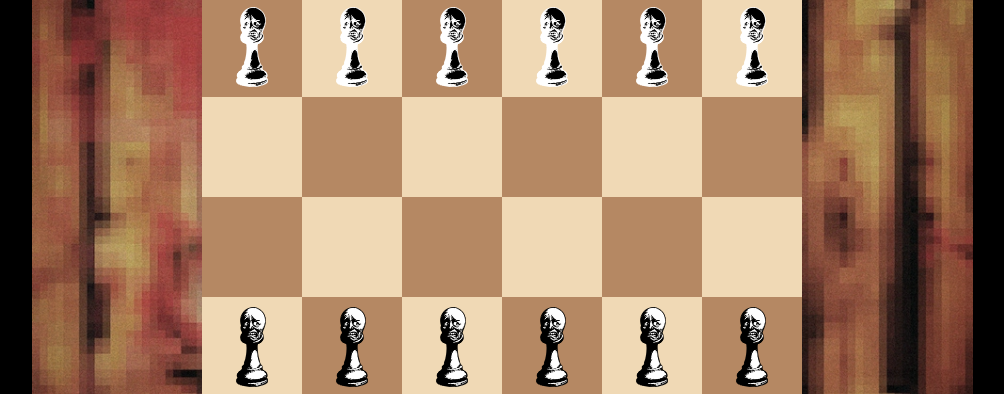
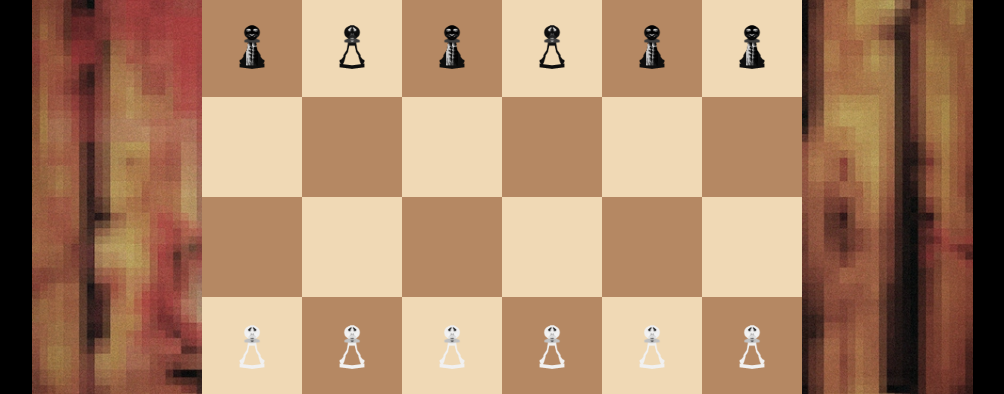
Before and after one commit to liviolauper/01-my-little-pawny, a website built with Parcel: page src/index.html in a window 1280 px wide. Shown: the part 203-597 px from the top of the page, without its empty margins (138-1142 px from the left). Built offline with nearby package versions, Linux system fonts and the light colour scheme.

Commit message:
img-if-weakorstrong

```diff
--- a/src/css/main.css
+++ b/src/css/main.css
@@ -38,8 +38,8 @@
 }
 
 .place img {
-  height: 10vh;
-  width: 10vh;
+  height: 6vh;
+  width: 6vh;
   object-fit: contain;
   pointer-events: none;
 }
--- a/src/js/main.js
+++ b/src/js/main.js
@@ -539,9 +539,15 @@ function onPlaceClick(index) { // réagit au clic sur une case
   clearSelection(); // clic ailleurs, on désélectionne
 }
 
+function onLevel() { // réagit au changement de difficulté
+  if (started) return; // partie déjà lancée, le niveau est figé
+  level = Number(levelSelect.value); // retient le niveau de l'adversaire
+  render(); // redessine les "i" du haut selon ce niveau
+}
+
 function onStart() { // montre les pièces concernées au clic du bouton
   if (started) return; // partie déjà lancée
-  level = Number(levelSelect.value); // retient le niveau de l'adversaire
+  onLevel(); // fige le niveau affiché dans le menu
   setup.classList.add('hidden'); // les réglages laissent la place à la suite
   showHints(pawnsOf(BOTTOM)); // encadre en vert les "i" du joueur
   setTimeout(openPopup, 1200); // laisse le temps de les repérer
@@ -557,20 +563,39 @@ function onMood(event) { // lance la partie une fois l'humeur choisie
   started = true; // la partie est en cours
   popup.classList.add('hidden'); // referme la fenêtre de choix
   clearHints(); // retire les encadrés verts
+  render(); // redessine avec les images de l'attribut choisi
   if (turn === TOP) setTimeout(playTop, 1000); // le haut est blanc, il joue après une seconde
 }
 
 /* ---------- AFFICHAGE ---------- */
 
-// Images des pièces, rangées dans src/img et repérées depuis ce fichier.
+// Images des pièces, rangées dans src/img par couleur puis par attribut.
 const IMAGES = {
   i: { // le pion
-    white: new URL('../img/i_white.png', import.meta.url).href, // le "i" blanc
-    black: new URL('../img/i_black.png', import.meta.url).href, // le "i" noir
+    'c-white': { // pièces blanches
+      weak: new URL('../img/c-white/weak/i.png', import.meta.url).href, // peureux
+      strong: new URL('../img/c-white/strong/i.png', import.meta.url).href, // vaillant
+    },
+    'c-black': { // pièces noires
+      weak: new URL('../img/c-black/weak/i.png', import.meta.url).href, // peureux
+      strong: new URL('../img/c-black/strong/i.png', import.meta.url).href, // vaillant
+    },
   },
 };
 
-function drawPiece(place, piece) { // pose une pièce dans une case
+const WEAK_COLUMNS = [1, 3]; // deuxième et quatrième colonne, où le niveau 2 reste faible
+
+function moodFolder(index, piece) { // dossier d'attribut d'une pièce
+  if (piece.side === BOTTOM) { // le bas suit l'attribut choisi par le joueur
+    return pawnMood === 'peureux' ? 'weak' : 'strong'; // peureux ou vaillant
+  }
+
+  if (level === 1) return 'weak'; // débutant, tout le parti est faible
+  if (level === 3) return 'strong'; // professionnel, tout le parti est fort
+  return WEAK_COLUMNS.includes(toCol(index)) ? 'weak' : 'strong'; // intermédiaire, deux colonnes faibles
+}
+
+function drawPiece(place, index, piece) { // pose une pièce dans une case
   const white = isWhiteSide(piece.side); // couleur de son parti
   place.classList.add(white ? 'white' : 'black'); // sert aux pièces encore en lettres
 
@@ -581,7 +606,7 @@ function drawPiece(place, piece) { // pose une pièce dans une case
   }
 
   const img = document.createElement('img'); // crée l'image
-  img.src = white ? set.white : set.black; // choisit la version blanche ou noire
+  img.src = set[white ? 'c-white' : 'c-black'][moodFolder(index, piece)]; // couleur puis attribut
   img.alt = piece.type; // texte de remplacement
   place.appendChild(img); // pose l'image dans la case
 }
@@ -594,7 +619,7 @@ function render() { // dessine la grille des pièces
     const place = document.createElement('div'); // crée la case
     place.classList.add('place'); // style de base
 
-    if (piece !== null) drawPiece(place, piece); // pose la pièce, image ou lettre
+    if (piece !== null) drawPiece(place, i, piece); // pose la pièce, image ou lettre
 
     if (i === selected) place.classList.add('selected'); // marque la case sélectionnée
     if (legalMoves.includes(i)) { // case atteignable
@@ -637,6 +662,7 @@ function pawnsOf(side) { // cases des "i" d'un parti
 /* ---------- LANCEMENT ---------- */
 
 start.addEventListener('click', onStart); // rend le bouton cliquable
+levelSelect.addEventListener('change', onLevel); // change les "i" du haut aussitôt
 
 for (const radio of document.querySelectorAll('input[name="mood"]')) { // parcourt les deux choix
   radio.addEventListener('change', onMood); // cocher un choix lance la partie
```
Also changed, not shown: src/img/c-black/strong/i.png (added), src/img/c-black/weak/i.png (added), src/img/c-white/strong/i.png (added), src/img/c-white/weak/i.png (added).
